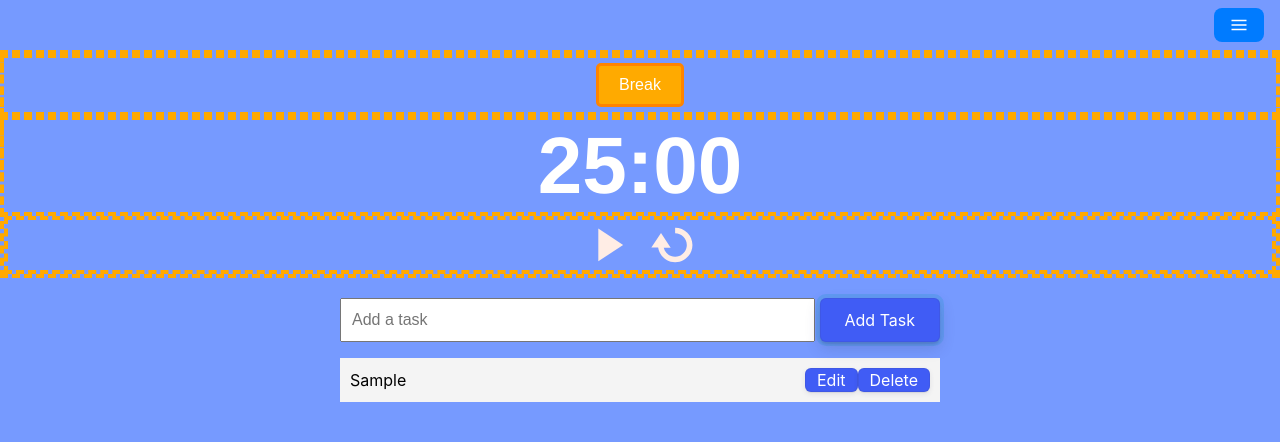
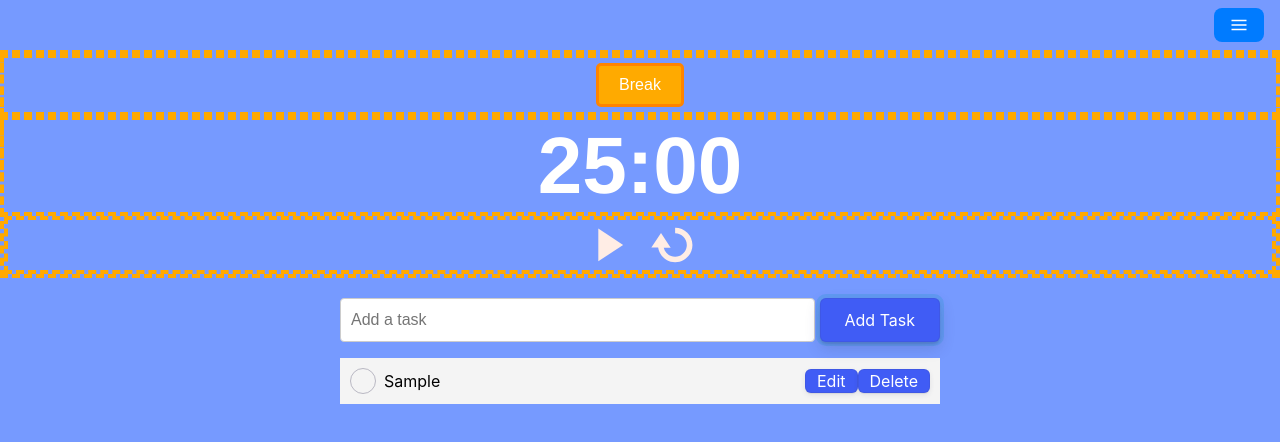
Before and after one commit to gccornejo441/Diamond-Focus, a React (Create React App) app: page / in a window 1280 px wide. Both pictures are taken after typing "Sample" into the empty fields and a click on the button "Add Task". Shown: the top 442 px of the page. Built offline with nearby package versions, Linux system fonts and the light colour scheme.

Commit message:
adding stickthrough to task items

```diff
--- a/src/components/TaskPanel.module.css
+++ b/src/components/TaskPanel.module.css
@@ -8,6 +8,7 @@
 .inputArea {
     display: flex;
     margin-bottom: 10px;
+    color: #fff;
 }
 
 .inputArea input {
@@ -15,6 +16,9 @@
     padding: 10px;
     font-size: 16px;
     margin-right: 5px;
+    border: 1px solid #ccc;
+    border-radius: 4px;
+    outline: none;
 }
 
 ul {
@@ -95,3 +99,97 @@ li {
   -webkit-user-select: none;
   touch-action: manipulation;
 }
+
+.checkboxwrapper15 .cbx {
+  -webkit-user-select: none;
+  user-select: none;
+  -webkit-tap-highlight-color: transparent;
+  cursor: pointer;
+}
+.checkboxwrapper15 .cbx span {
+  display: inline-block;
+  vertical-align: middle;
+  transform: translate3d(0, 0, 0);
+}
+.checkboxwrapper15 .cbx span:first-child {
+  position: relative;
+  width: 24px;
+  height: 24px;
+  border-radius: 50%;
+  transform: scale(1);
+  vertical-align: middle;
+  border: 1px solid #B9B8C3;
+  transition: all 0.2s ease;
+}
+.checkboxwrapper15 .cbx span:first-child svg {
+  position: absolute;
+  z-index: 1;
+  top: 8px;
+  left: 6px;
+  fill: none;
+  stroke: white;
+  stroke-width: 2;
+  stroke-linecap: round;
+  stroke-linejoin: round;
+  stroke-dasharray: 16px;
+  stroke-dashoffset: 16px;
+  transition: all 0.3s ease;
+  transition-delay: 0.1s;
+  transform: translate3d(0, 0, 0);
+}
+.checkboxwrapper15 .cbx span:first-child:before {
+  content: "";
+  width: 100%;
+  height: 100%;
+  background: #506EEC;
+  display: block;
+  transform: scale(0);
+  opacity: 1;
+  border-radius: 50%;
+  transition-delay: 0.2s;
+}
+.checkboxwrapper15 .cbx span:last-child {
+  margin-left: 8px;
+}
+.checkboxwrapper15 .cbx span:last-child:after {
+  content: "";
+  position: absolute;
+  top: 8px;
+  left: 0;
+  height: 1px;
+  width: 100%;
+  background: #B9B8C3;
+  transform-origin: 0 0;
+  transform: scaleX(0);
+}
+.checkboxwrapper15 .cbx:hover span:first-child {
+  border-color: #3c53c7;
+}
+
+.checkboxwrapper15 .inpCbx:checked + .cbx span:first-child {
+  border-color: #3c53c7;
+  background: #3c53c7;
+  animation: check-15 0.6s ease;
+}
+.checkboxwrapper15 .inpCbx:checked + .cbx span:first-child svg {
+  stroke-dashoffset: 0;
+}
+.checkboxwrapper15 .inpCbx:checked + .cbx span:first-child:before {
+  transform: scale(2.2);
+  opacity: 0;
+  transition: all 0.6s ease;
+}
+.checkboxwrapper15 .inpCbx:checked + .cbx span:last-child {
+  color: #B9B8C3;
+  transition: all 0.3s ease;
+}
+.checkboxwrapper15 .inpCbx:checked + .cbx span:last-child:after {
+  transform: scaleX(1);
+  transition: all 0.3s ease;
+}
+
+@keyframes check-15 {
+  50% {
+    transform: scale(1.2);
+  }
+}
--- a/src/components/TaskPanel.tsx
+++ b/src/components/TaskPanel.tsx
@@ -4,6 +4,7 @@ import styles from './TaskPanel.module.css';
 interface Task {
     id: number;
     text: string;
+    completed: boolean;
 }
 
 const TaskPanel = () => {
@@ -22,7 +23,7 @@ const TaskPanel = () => {
 
     const addTask = () => {
         if (task !== '') {
-            setTasks([...tasks, { id: Date.now(), text: task }]);
+            setTasks([...tasks, { id: Date.now(), text: task, completed: false }]);
             setTask('');
         }
     };
@@ -57,6 +58,13 @@ const TaskPanel = () => {
         }
     };
 
+    const toggleTaskCompletion = (id: number) => {
+        const updatedTasks = tasks.map(task =>
+            task.id === id ? { ...task, completed: !task.completed } : task
+        );
+        setTasks(updatedTasks);
+    };
+
     return (
         <div className={styles.container}>
             <div className={styles.inputArea}>
@@ -69,31 +77,38 @@ const TaskPanel = () => {
                     className={styles.input}
                 />
                 <button
-                onClick={editId ? () => saveEdit(editId) : addTask}
-                className={styles.button}>
+                    onClick={editId ? () => saveEdit(editId) : addTask}
+                    className={styles.button}>
                     {editId ? "Save" : "Add Task"}
                 </button>
             </div>
             <ul className={styles.taskList}>
                 {tasks.map((task) => (
                     <li key={task.id} className={styles.taskItem}>
-                        {editId === task.id ? (
-                            <input
-                                type="text"
-                                value={editText}
-                                onChange={handleEditChange}
-                                className={styles.editInput}
-                            />
-                        ) : (
-                            <span>{task.text}</span>
-                        )}
+                        <div className={styles.checkboxwrapper15}>
+                            <input className={styles.inpCbx}
+                            id={`cbx-${task.id}`}
+                            type="checkbox"
+                            style={{ display: 'none' }}
+                            checked={task.completed}
+                            onChange={() => toggleTaskCompletion(task.id)}/>
+                            <label className={styles.cbx} htmlFor={`cbx-${task.id}`}>
+                                <span>
+                                    <svg width="12px" height="9px" viewBox="0 0 12 9">
+                                        <polyline points="1 5 4 8 11 1"></polyline>
+                                    </svg>
+                                </span>
+                                <span>{task.text}</span>
+                            </label>
+                        </div>
                         <div>
-                            <button onClick={() => startEdit(task)} className={styles.editButton}>Edit</button>
-                            <button onClick={() => deleteTask(task.id)} className={styles.deleteButton}>Delete</button>
+                        <button onClick={() => startEdit(task)} className={styles.editButton}>Edit</button>
+                        <button onClick={() => deleteTask(task.id)} className={styles.deleteButton}>Delete</button>
                         </div>
                     </li>
                 ))}
             </ul>
+
         </div>
     );
 }
--- a/src/components/Timer.tsx
+++ b/src/components/Timer.tsx
@@ -6,7 +6,7 @@ import OptionsPanel from './OptionsPanel';
 
 interface TimerModuleProps {
     minutes: number;
-    seconds: number;
+    seconds: number | string;
 }
 
 const TimerModule = ({ minutes, seconds }: TimerModuleProps) => {
@@ -83,6 +83,7 @@ const Timer = () => {
         return () => clearInterval(interval);
     }, [isActive, isPaused, isCompleted, isReset, isStarted, minutes, seconds, breakMinutes, breakSeconds]);
 
+    const formattedSecond = seconds < 10 ? `0${seconds}` : seconds;
 
     return (
         <>
@@ -95,7 +96,7 @@ const Timer = () => {
                 />
                 <TimerModule
                     minutes={timer ? (minutes - 20) : minutes}
-                    seconds={seconds}
+                    seconds={formattedSecond}
                     />
                 <div className={styles.buttonPanel}>
                     <ButtonPanel
```
